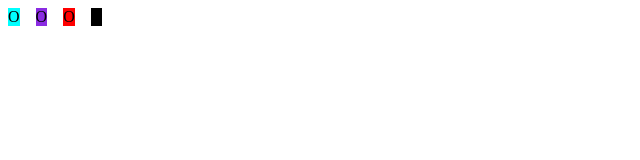
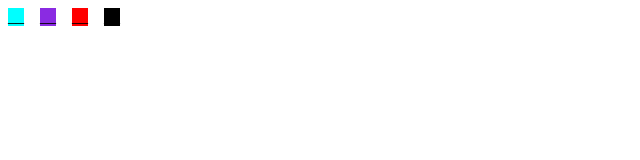
Before and after one commit to lohhick/masterMind, a plain HTML site: page index.html in a window 1280 px wide. Shown: the whole page, without its empty margins (0-640 px from the left). Drawn offline with Linux system fonts and the light colour scheme.

Commit message:
pawns modified

```diff
--- a/index.html
+++ b/index.html
@@ -8,10 +8,10 @@
 </head>
 <body>
     <div class="pions">
-        <div class="pawn1">O</div>
-        <div class="pawn2">O</div>
-        <div class="pawn3">O</div>
-        <div class="pawn4">O</div>
+        <div class="pawn1">__</div>
+        <div class="pawn2">__</div>
+        <div class="pawn3">__</div>
+        <div class="pawn4">__</div>
     </div>
 
 </body>
```
